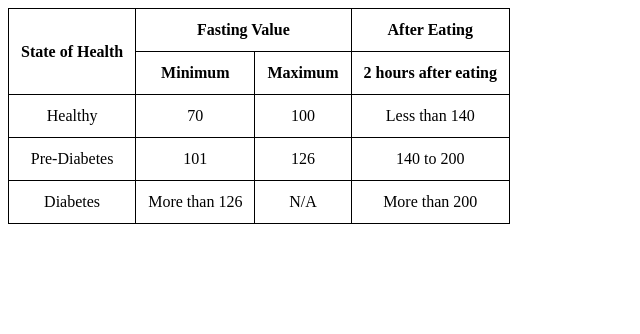
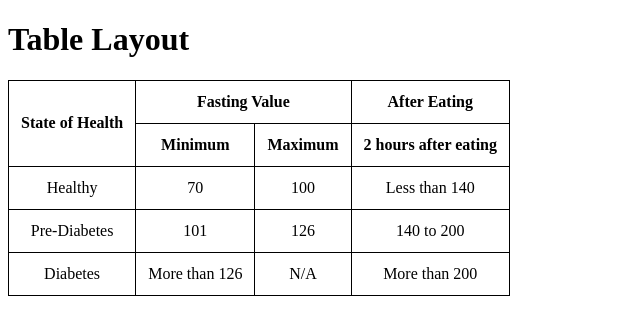
Before and after one commit to Sharad-Shakya-Outside/HTML-assignment, a plain HTML site: page Day2/Table Layout/index.html in a window 1280 px wide. Shown: the whole page, without its empty margins (0-640 px from the left). Drawn offline with Linux system fonts and the light colour scheme.

Commit message:
ada compliancy added to Table Layout and title added to all html files

```diff
--- a/Day2/Table Layout/index.html
+++ b/Day2/Table Layout/index.html
@@ -4,7 +4,7 @@
 <head>
     <meta charset="UTF-8">
     <meta name="viewport" content="width=device-width, initial-scale=1.0">
-    <title>Document</title>
+    <title>Table Layout</title>
     <style>
         table {
             border-collapse: collapse;
@@ -20,6 +20,10 @@
 </head>
 
 <body>
+    <header>
+        <h1>Table Layout</h1>
+    </header>
+    <main>
         <table cellpadding="12">
             <thead>
                 <tr>
@@ -52,6 +56,7 @@
                 <td>More than 200</td>
             </tr>
         </table>
+    </main>
 </body>
 
 </html>
```
Also changed, not shown: Day2/Basic Table/index.html (+1 -1 lines), Day2/Form/index.html (+1 -1 lines), Day2/Zookeeper/index.html (+1 -1 lines). Lines whose indentation alone changed are shown as unchanged.
